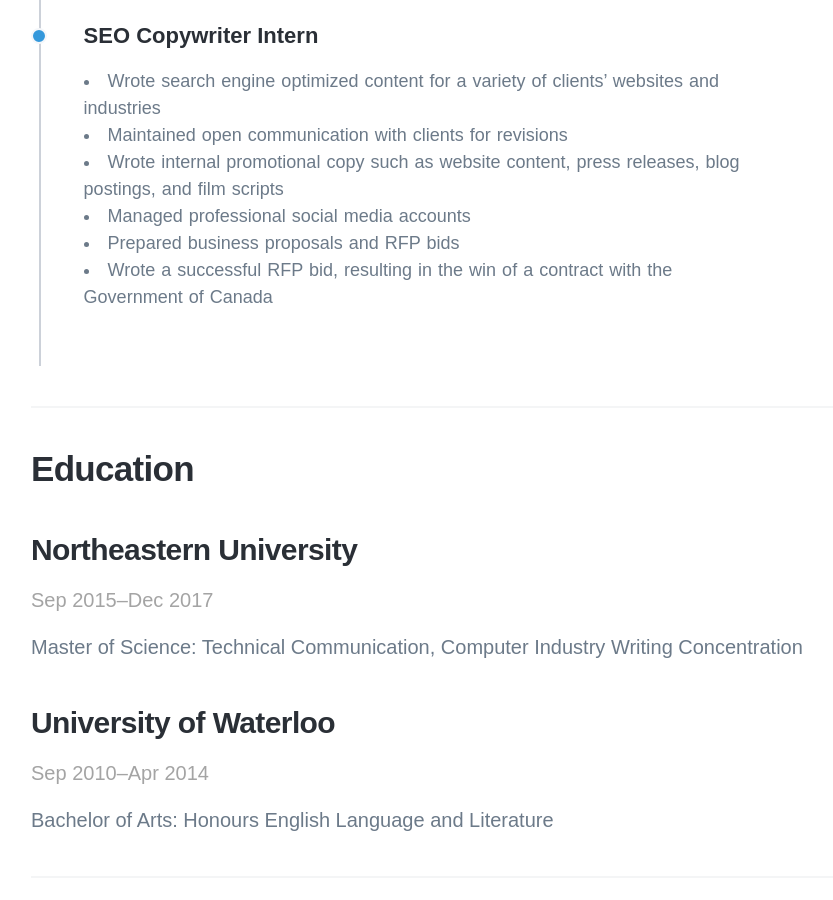
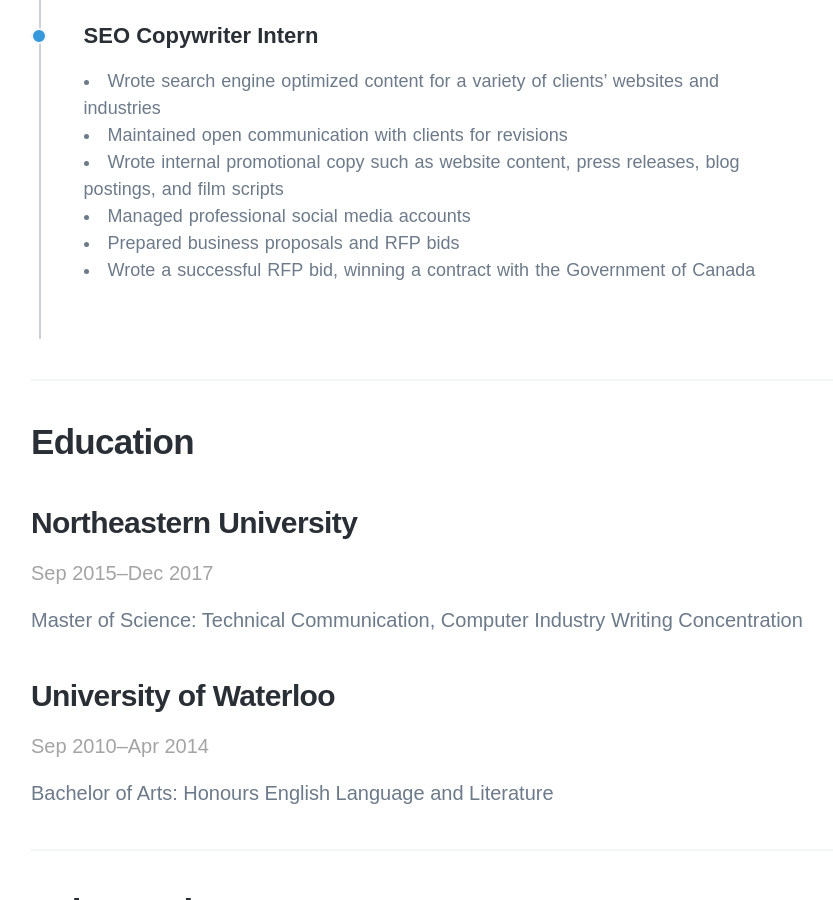
Before and after one commit to emilyrushton/emilyrushton.github.io, a Jekyll site: the page built from index.html, in a window 1280 px wide and 900 px high, scrolled down 3389 px. Shown: the whole window, without its empty margins (139-972 px from the left). Built offline with Jekyll 4.4.1, drawn with Linux system fonts in a browser that asks for light colours; nearby versions of some CDN libraries; some web fonts are replaced.

Commit message:
Update index.html

```diff
--- a/index.html
+++ b/index.html
@@ -153,7 +153,7 @@
 							         <li>Wrote internal promotional copy such as website content, press releases, blog  postings, and film scripts</li>
 							         <li>Managed professional social media accounts</li>
 							         <li>Prepared business proposals and RFP bids</li>
-							         <li>Wrote a successful RFP bid, resulting in the win of a contract with the Government of Canada</li>
+							         <li>Wrote a successful RFP bid, winning a contract with the Government of Canada</li>
 						         </ul>
 						      </div>
 						  </div>
```
